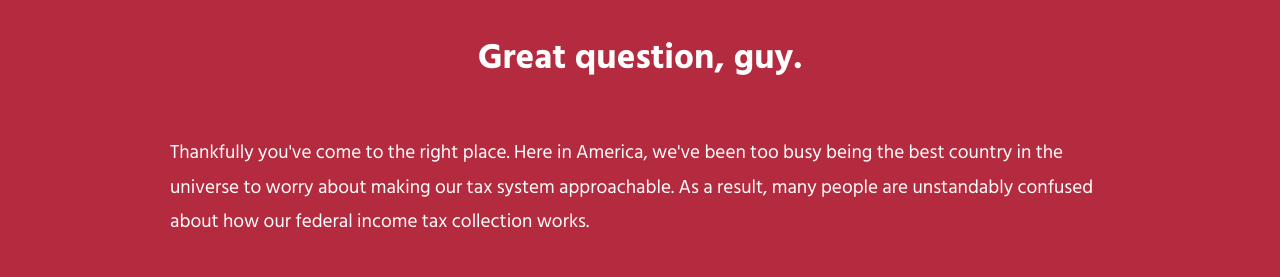
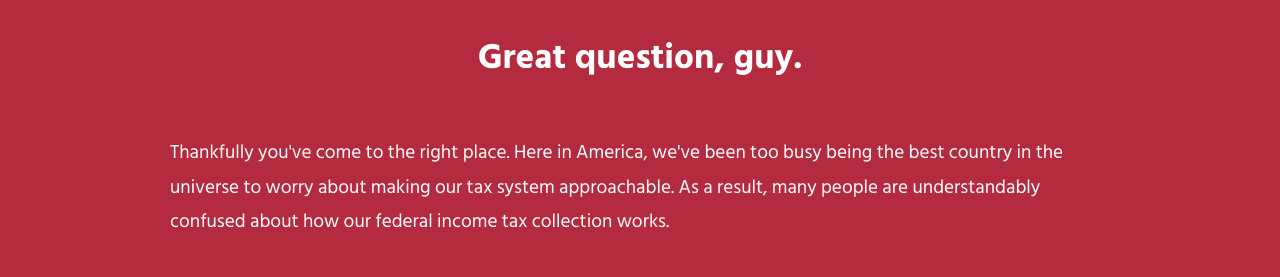
Before and after one commit to samlachance/howdotaxeswork, a plain HTML site: page index.html in a window 1280 px wide. Shown: the part 820-1097 px from the top of the page. Drawn offline with nearby package versions, Linux system fonts and the light colour scheme; a web font is replaced by a local one.

Commit message:
fixed typo

```diff
--- a/index.html
+++ b/index.html
@@ -20,7 +20,7 @@
   <section id="intro">
     <div class="wrapper">
       <h2>Great question, guy.</h2>
-      <p>Thankfully you've come to the right place. Here in America, we've been too busy being the best country in the universe to worry about making our tax system approachable. As a result, many people are unstandably confused about how our federal income tax collection works.</p>
+      <p>Thankfully you've come to the right place. Here in America, we've been too busy being the best country in the universe to worry about making our tax system approachable. As a result, many people are understandably confused about how our federal income tax collection works.</p>
       <p>Worry not, kind citizen. After you get done scrolling through this internet oasis of patriotic awesome, you'll hopefully have a better understanding about how the US government calculates how much we owe.</p>
       <div class="consideration">
         <h3>Some things to consider before we get started.</h3>
```
